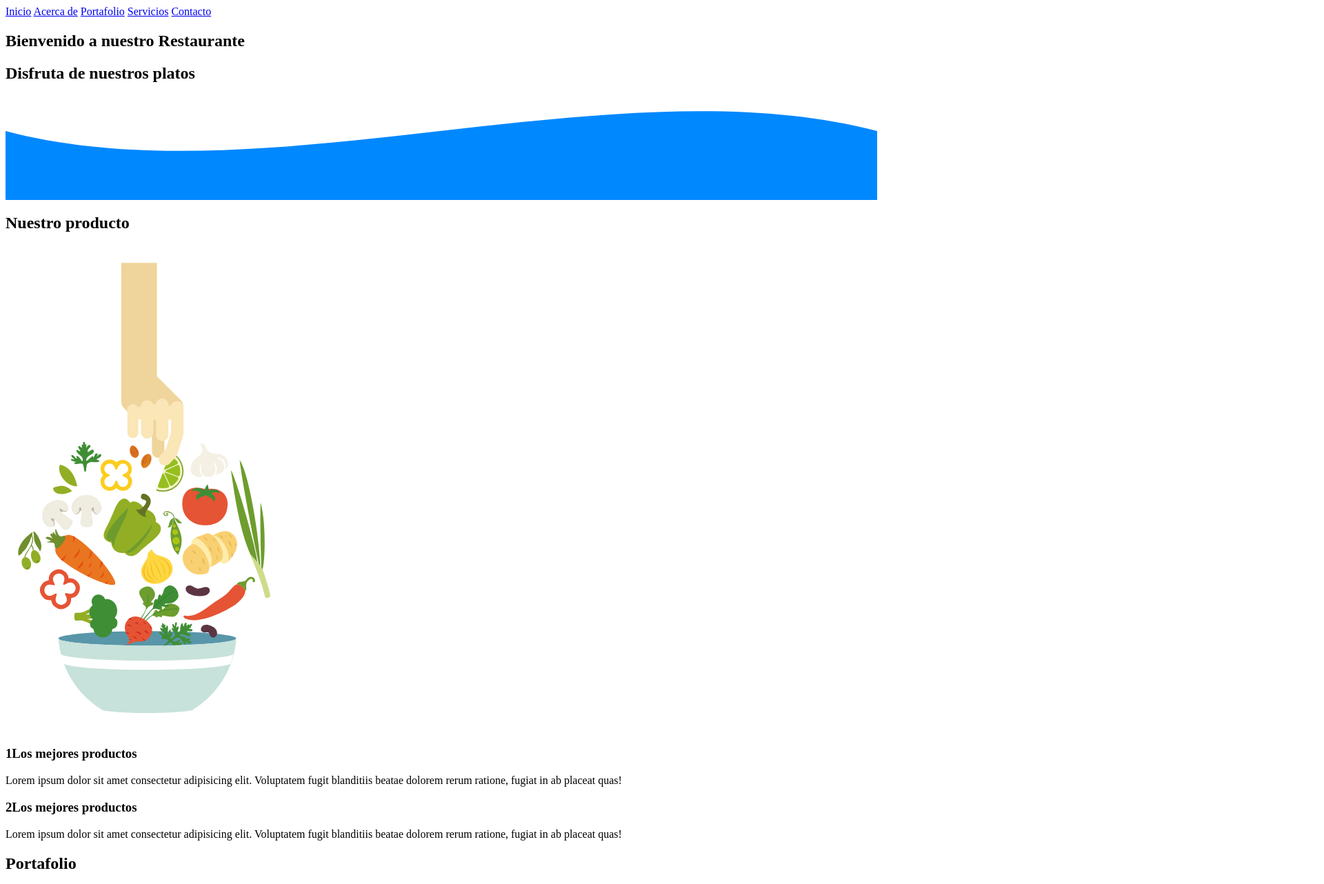
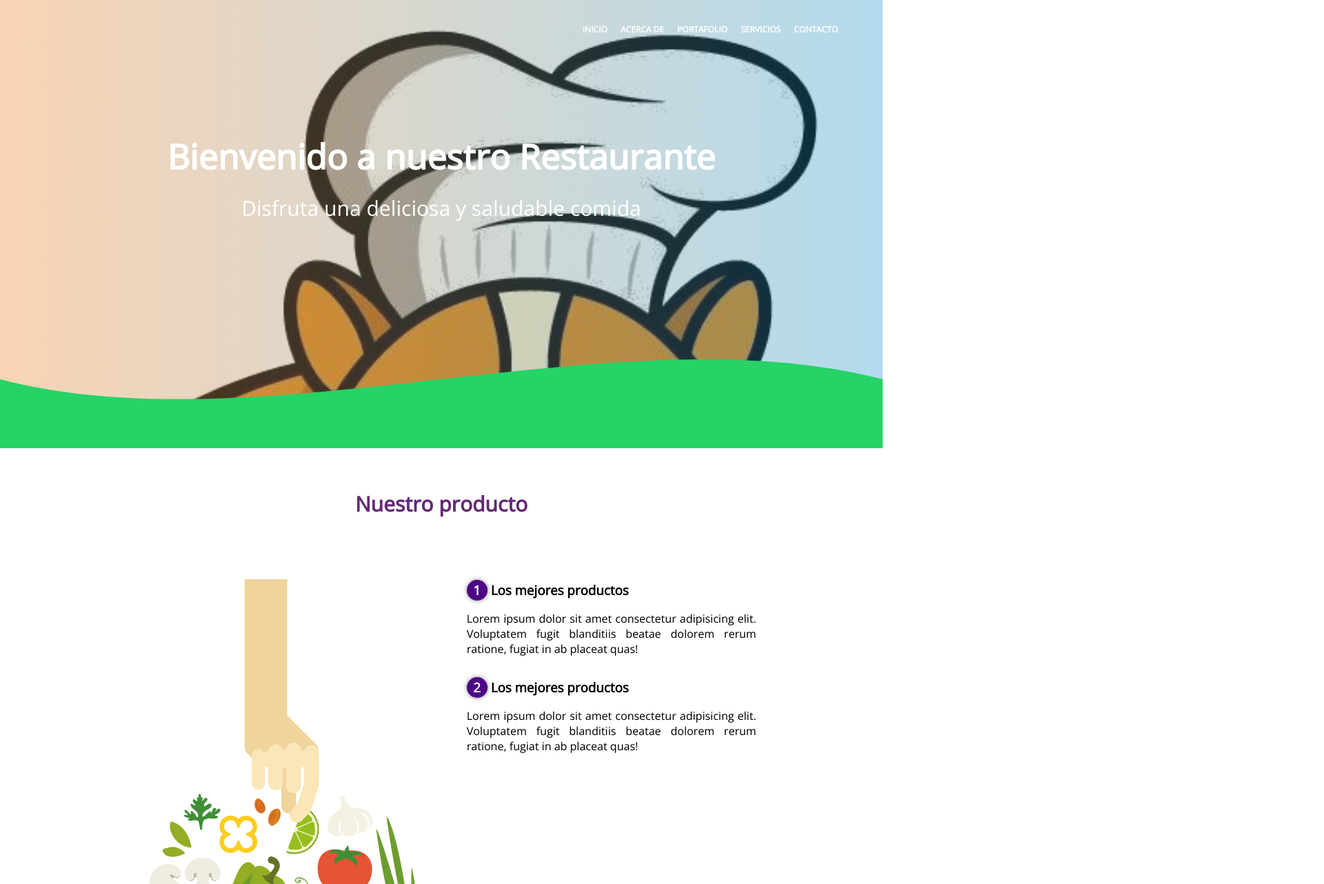
Before and after one commit to Byron1990/kukay, a plain HTML site: page index.html in a window 1280 px wide. Shown: the top 1282 px of the page at 69% size, 1920 px wide, since content can reach past the window. Drawn offline with nearby package versions, Linux system fonts and the light colour scheme.

Commit message:
Se crea CSS

```diff
--- a/css/estilos.css
+++ b/css/estilos.css
@@ -0,0 +1,178 @@
+*{
+    margin: 0;
+    padding: 0;
+    box-sizing: border-box;
+}
+
+body{
+    font-family: 'Open Sans', sans-serif;
+}
+
+.contenedor{
+    padding:60px 0;
+    width: 90%;
+    max-width: 1000px;
+    margin: auto;
+    overflow: hidden;
+}
+
+.título{
+    color:#642a73;
+    font-size: 30px;
+    text-align: center;
+    margin-bottom: 60px;
+}
+
+/*Header*/
+header{
+    width: 100%;
+    height: 650px;
+    background: #108dc7;  /* fallback for old browsers */
+    background: -webkit-linear-gradient(to right, #ef8d3860, #108dc752);  /* Chrome 10-25, Safari 5.1-6 */
+    background: linear-gradient(to right, #ef8d3860, #108dc752), url(../img/portada.jpg); /* W3C, IE 10+/ Edge, Firefox 16+, Chrome 26+, Opera 12+, Safari 7+ */
+    background-size: cover;
+    background-attachment: fixed;
+    position: relative;
+}
+
+nav{
+    text-align: right;
+    padding:30px 50px 0 0;
+}
+
+nav > a{
+    color: rgb(255, 255, 255);
+    font-size: 12px;
+    text-decoration: none;
+    text-transform: uppercase;
+    font-weight: bold;
+    margin-right: 15px;
+}
+
+nav > a:hover{
+    text-decoration: underline;
+}
+
+.wave{
+    position: absolute;
+    bottom: 0;
+    width: 100%;
+    height: 300px;
+}
+header .textos-header{
+    display:flex;
+    height: 430px;
+    width: 100%;
+    align-items: center;
+    justify-content: center;
+    flex-direction: column;
+    text-align: center;
+}
+
+.textos-header h1{
+    font-size: 50px;
+    color: #fff;
+    font-weight: bold;
+    margin-bottom: 20px;
+}
+
+.textos-header h2{
+    font-size: 30px;
+    color: #fff;
+    font-weight: 300;
+    margin-bottom: 20px;
+}
+
+/*About us*/
+.contenedor-sobre-nosotros{
+    display:flex;
+    justify-content: space-evenly;
+}
+
+.image-about-us{
+    width: 48%;
+}
+
+.sobre-nosotros .contenido-texto{
+    width: 48%;
+    padding: 30px;
+}
+
+.contenido-texto h3{
+    margin-bottom: 15px;
+}
+
+.contenido-texto h3 span{
+    background: #4d0686;
+    color: #fff;
+    border-radius: 50%;
+    display:inline-block;
+    text-align: center;
+    width: 30px;
+    height: 30px;
+    padding: 2px;
+    box-shadow: 0 0 6px 0 rgba(0,0,0,.5);
+    margin-right: 5px;
+}
+
+.contenido-texto p{
+    padding: 0px 0px 30px 0px;
+    font-weight: 300;
+    text-align: justify;
+}
+
+/*Galeria*/
+
+.portafolio{
+    background: #f2f2f2;
+}
+
+.galeria-port{
+    display: flex;
+    justify-content: space-evenly;
+    flex-wrap: wrap;
+    margin-top: 50px;
+}
+
+.imagen-port{
+    width: 30%;
+    margin-bottom: 30px;
+    height: 200px;
+    overflow: hidden;
+    position: relative;
+    cursor: pointer;
+    box-shadow: 0 0 6px 0 rgba(0,0,0,.5);;
+}
+
+.imagen-port > img{
+    width: 100%;
+    height: 100%;
+    object-fit: cover;
+    display: block;
+}
+
+.hover-galeria{
+    position: absolute;
+    width: 100%;
+    height: 100%;
+    top: 0;
+    transform: scale(0);
+    background: hsla(204, 91%, 27%, 0.7);
+    transition: transform .5s;
+    display:flex;
+    justify-content: center;
+    align-items: center;
+    flex-direction: column;
+}
+
+.hover-galeria img{
+    width:50px;
+}
+
+.hover-galeria p{
+    color: #fff;
+}
+
+.imagen-port:hover .hover-galeria{
+    transform: scale(1);
+}
--- a/index.html
+++ b/index.html
@@ -8,6 +8,9 @@
     <title>Página Web Byron Mena</title>
     <link rel="stylesheet" href="css/estilos.css">
     <link rel="shortcut icon" href="img/favicon.ico" type="image/x-icon">
+    <link rel="preconnect" href="https://fonts.googleapis.com">
+    <link rel="preconnect" href="https://fonts.gstatic.com" crossorigin>
+    <link href="https://fonts.googleapis.com/css2?family=Open+Sans:wdth,wght@93.5,415&display=swap" rel="stylesheet">
 </head>
 
 <body>
@@ -21,19 +24,19 @@
         </nav>
         <section class="textos-header">
             <h1>Bienvenido a nuestro Restaurante</h1>
-            <h2>Disfruta de nuestros platos</h2>
+            <h2>Disfruta una deliciosa y saludable comida</h2>
         </section>
         <!-- Generated by https://smooth.ie/blogs/news/svg-wavey-transitions-between-sections -->
-        <div style="height: 150px; overflow: hidden;">
+        <div class="wave" style="height: 150px; overflow: hidden;">
             <svg viewBox="0 0 500 150" preserveAspectRatio="none" style="height: 100%; width: 100%;">
                 <path d="M0.00,49.98 C149.99,150.00 349.20,-49.98 500.00,49.98 L500.00,150.00 L0.00,150.00 Z"
-                    style="stroke: none; fill: #08f;"></path>
+                    style="stroke: none; fill: rgb(37, 211, 102);"></path>
             </svg>
         </div>
     </header>
     <main>
         <section class="contenedor sobre-nosotros">
-            <h2 class="titulo">Nuestro producto</h2>
+            <h2 class="título">Nuestro producto</h2>
             <div class="contenedor-sobre-nosotros">
                 <img src="img/ilustración2.svg" class="image-about-us" alt="Ingredientes frescos" width="400"
                     height="auto">
@@ -48,7 +51,8 @@
             </div>
         </section>
         <section class="portafolio">
-            <h2 class="titulo">Portafolio</h2>
+            <div class="contenedor">
+                <h2 class="título">Portafolio</h2>
                 <div class="galeria-port">
                     <div class="imagen-port">
                         <img src="img/menu1.jpg" alt="">
@@ -107,9 +111,10 @@
                         </div>
                     </div>
                 </div>
+            </div>
         </section>
         <section class="clientes contenedor">
-            <h2 class="titulo">Que opinan nuestros clientes</h2>
+            <h2 class="título">Que opinan nuestros clientes</h2>
             <div class="cards">
                 <div class="card">
                     <img src="img/face1.jpg" alt="" class="">
@@ -136,7 +141,7 @@
         </section>
         <section class="about-service">
             <div class="contenedor">
-                <h2 class="titulo">Nuestros servicios</h2>
+                <h2 class="título">Nuestros servicios</h2>
                 <div class="servicio-cont">
                     <div class="servicio-ind">
                         <img src="img/servicio1.png" alt="" class="">
@@ -172,7 +177,7 @@
                 <p>Calle falsa 123</p>
             </div>
         </div>
-        <h2 class="titulo-final">&copy; Byron Mena | www.linkedin.com/in/byron-mena </h2>
+        <h2 class="título-final">&copy; Byron Mena | www.linkedin.com/in/byron-mena </h2>
     </footer>
 </body>
 
```
Also changed, not shown: img/kukay-texto.jpg (added), img/portada.jpg (added), img/portada.png (added). Lines whose indentation alone changed are shown as unchanged.
